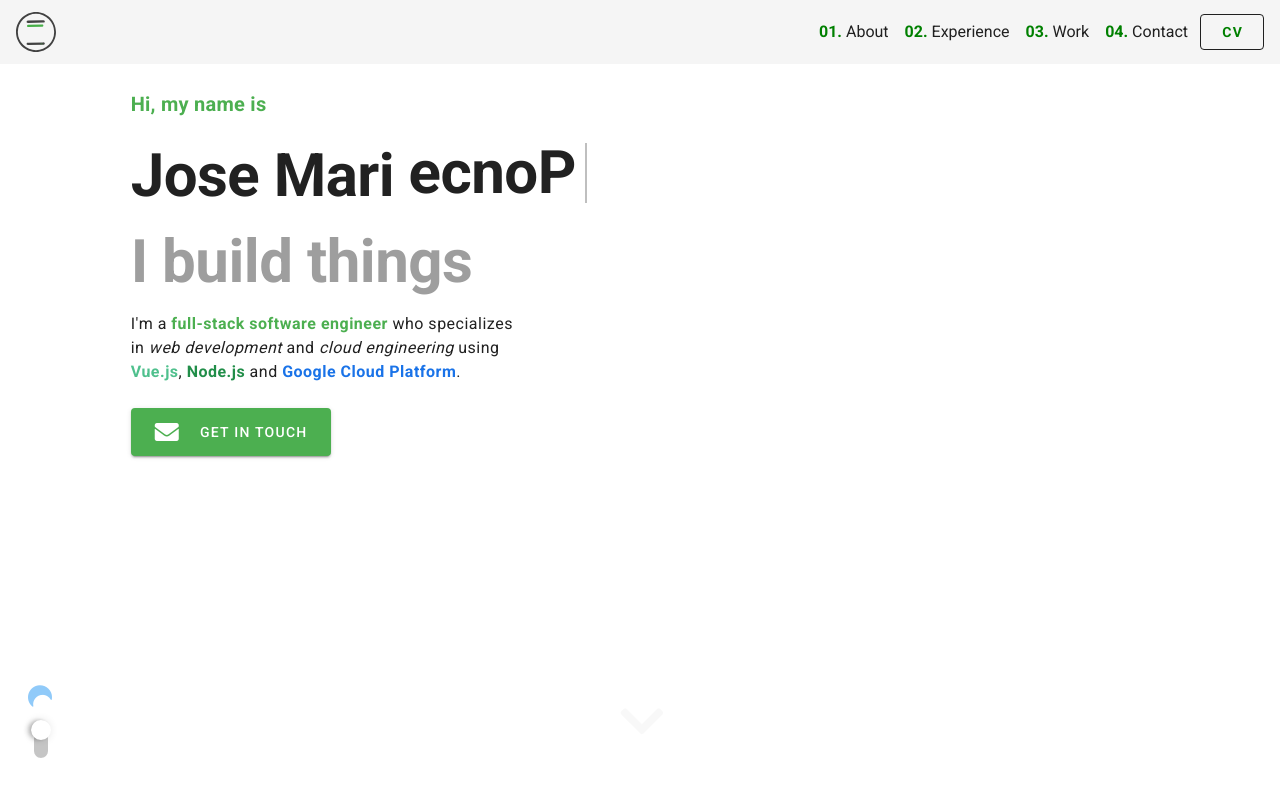
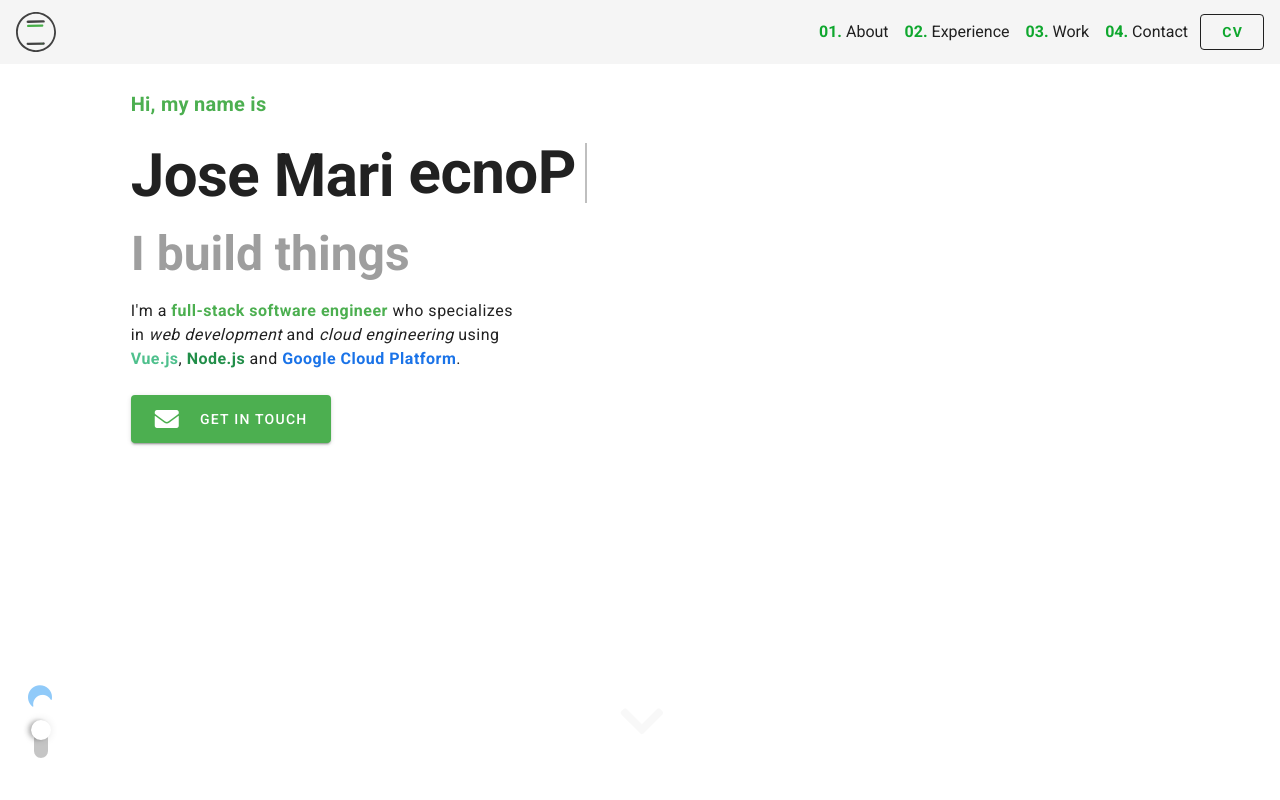
Before and after one commit to ecnopdev/vue-portfolio, a Vue app: page /#/main in a window 1280 px wide. Shown: the top 800 px of the page. Built offline with nearby package versions, Linux system fonts and the light colour scheme; a web font is replaced by a local one.

Commit message:
fix: overlapping text on small screens

```diff
--- a/src/App.vue
+++ b/src/App.vue
@@ -88,7 +88,7 @@
   cursor: pointer;
 }
 .nav-links span {
-  color: green;
+  color: rgb(15, 167, 46);
   font-weight: bold;
 }
 .nav-links div:hover {
--- a/src/sections/Contact.vue
+++ b/src/sections/Contact.vue
@@ -20,7 +20,7 @@
         >
         <v-icon class="mr-4">fa-envelope</v-icon>
         CONNECT</v-btn>
-        <SocialIcons class="mt-5 pt-5 hidden-sm-and-up" />
+        <SocialIcons :isDark="isDark" class="mt-5 pt-5 hidden-sm-and-up" />
       </v-container>
     </template>
   </BaseSection>
@@ -34,6 +34,7 @@ export default {
   components: {
     BaseSection,
     SocialIcons
-  }
+  },
+  props:{'isDark':Boolean}
 };
 </script>
--- a/src/sections/Home.vue
+++ b/src/sections/Home.vue
@@ -26,7 +26,7 @@
                 <h2
                   transition="fade-transition"
                   v-if="showTitle"
-                  class="text-h4 text-sm-h2 font-weight-bold mb-5 grey--text"
+                  class="text-h4 text-sm-h3 font-weight-bold mb-5 grey--text"
                 >
                   I build things
                   <WordRotate />
--- a/src/sections/Root.vue
+++ b/src/sections/Root.vue
@@ -4,7 +4,7 @@
     <About :isDark="isDark"/>
     <Experience />
     <Work :isDark="isDark"/>
-    <Contact />
+    <Contact :isDark="isDark" />
     <div :class="[theme,'pb-5','text-center','text-title','font-weight-bold','repo-link']">
       <a href="https://github.com/ecnopdev/vue-portfolio" target="_blank">
         <v-icon :dark="isDark" class="mr-2">fab fa-github</v-icon>
--- a/src/sections/Work.vue
+++ b/src/sections/Work.vue
@@ -22,7 +22,7 @@
             </v-list-item>
           </v-list>
         </v-col>
-        <v-col cols="12" md="5" fill-height>
+        <v-col cols="12" md="5" class="px-sm-7 px-md-0" fill-height>
           <v-row class="skill-group-container green lighten-5">
             <v-col cols="1" class="green skill-header-container d-flex flex-column align-center justify-center">
                <div class="skill-header">Front-End</div>
```
Also changed, not shown: 27 other files (tests, documents, lock files or other folders).
